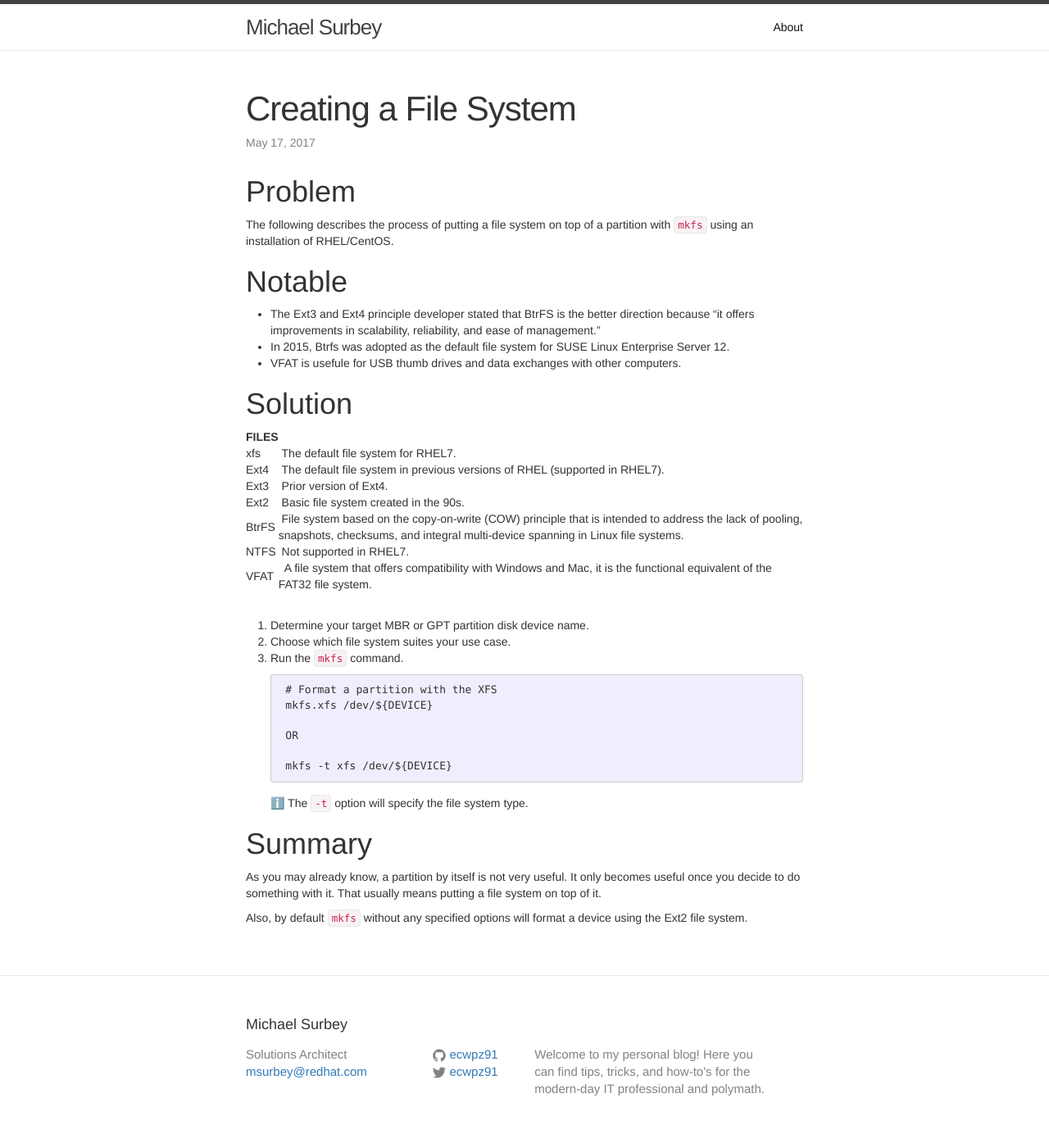
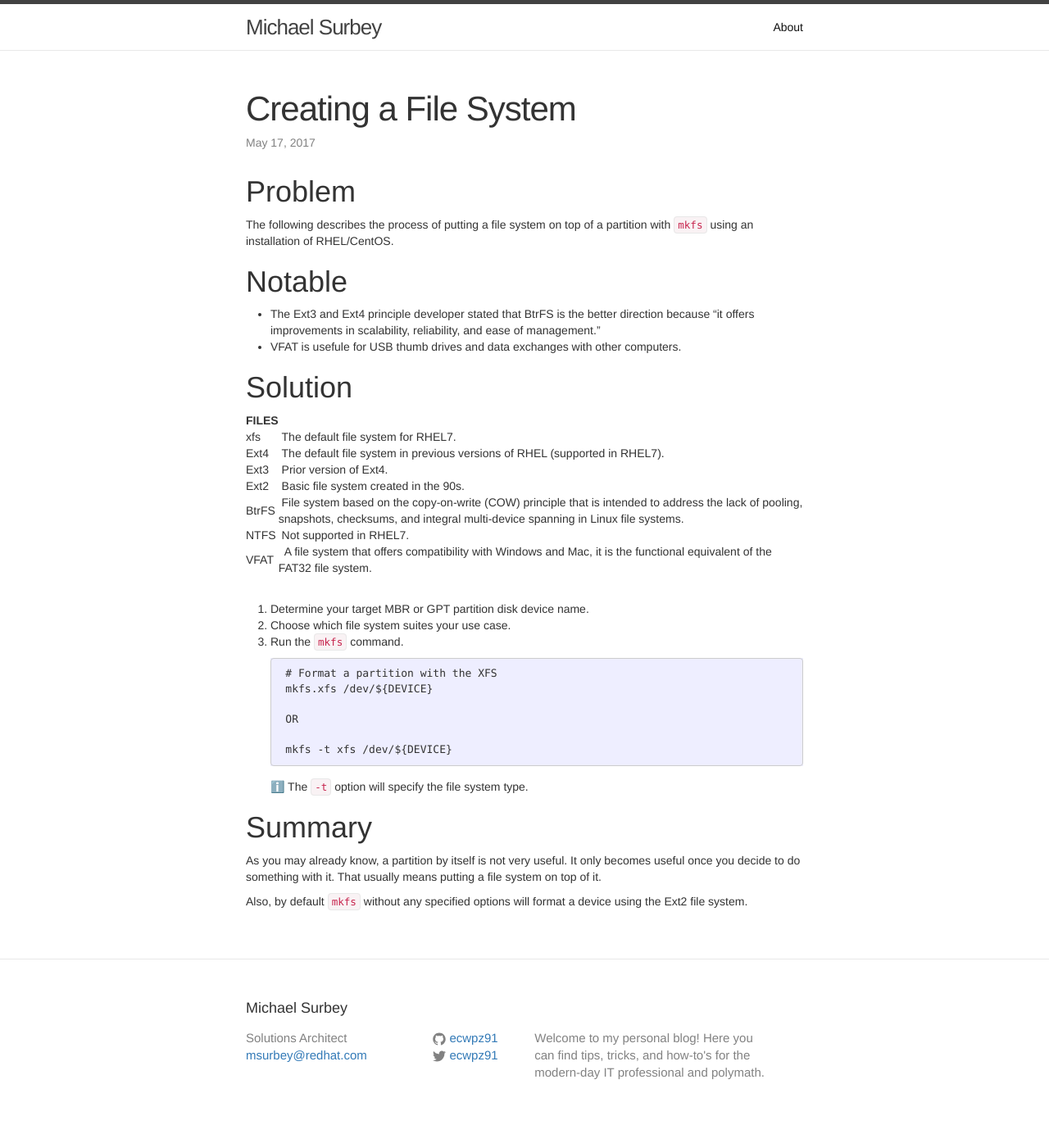
Before and after one commit to ecwpz91/ecwpz91.github.io, a Jekyll site: the page built from _posts/2017-05-17-Creating a File System.md, in a window 1280 px wide. Shown: the whole page at 82% size. Built offline with Jekyll 4.4.1, drawn with Linux system fonts in a browser that asks for light colours; nearby versions of some CDN libraries; emoji names are drawn with the system emoji font.

Commit message:
Removed notable

```diff
--- a/_posts/2017-05-17-Creating a File System.md
+++ b/_posts/2017-05-17-Creating a File System.md
@@ -10,7 +10,6 @@ The following describes the process of putting a file system on top of a partiti
 # Notable
 
 * The Ext3 and Ext4 principle developer stated that BtrFS is the better direction because "it offers improvements in scalability, reliability, and ease of management."
-* In 2015, Btrfs was adopted as the default file system for SUSE Linux Enterprise Server 12.
 * VFAT is usefule for USB thumb drives and data exchanges with other computers.
 
 # Solution
```
